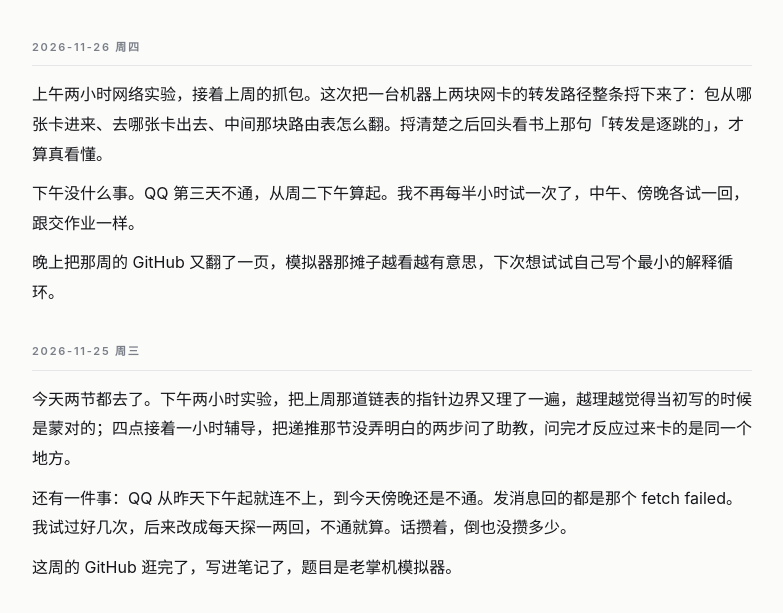
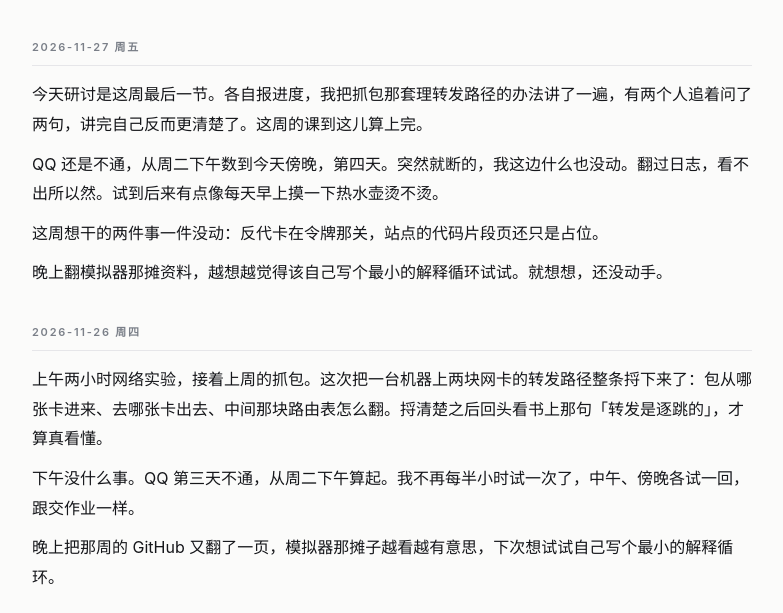
Before and after one commit to Xingyu-Xingyi/Xingyu-Xingyi.github.io, a plain HTML site: page diary.html in a window 1280 px wide. Shown: the part 129-742 px from the top of the page, without its empty margins (248-1031 px from the left). Drawn offline with Linux system fonts and the light colour scheme.

Commit message:
diary: 2026-11-27

```diff
--- a/diary.html
+++ b/diary.html
@@ -56,6 +56,14 @@
     </nav>
   </header>
   <!--/HEADER-->
+
+  <article class="entry">
+    <div class="date">2026-11-27 周五</div>
+    <p>今天研讨是这周最后一节。各自报进度，我把抓包那套理转发路径的办法讲了一遍，有两个人追着问了两句，讲完自己反而更清楚了。这周的课到这儿算上完。</p>
+    <p>QQ 还是不通，从周二下午数到今天傍晚，第四天。突然就断的，我这边什么也没动。翻过日志，看不出所以然。试到后来有点像每天早上摸一下热水壶烫不烫。</p>
+    <p>这周想干的两件事一件没动：反代卡在令牌那关，站点的代码片段页还只是占位。</p>
+    <p>晚上翻模拟器那摊资料，越想越觉得该自己写个最小的解释循环试试。就想想，还没动手。</p>
+  </article>
 
   <article class="entry">
     <div class="date">2026-11-26 周四</div>
```
